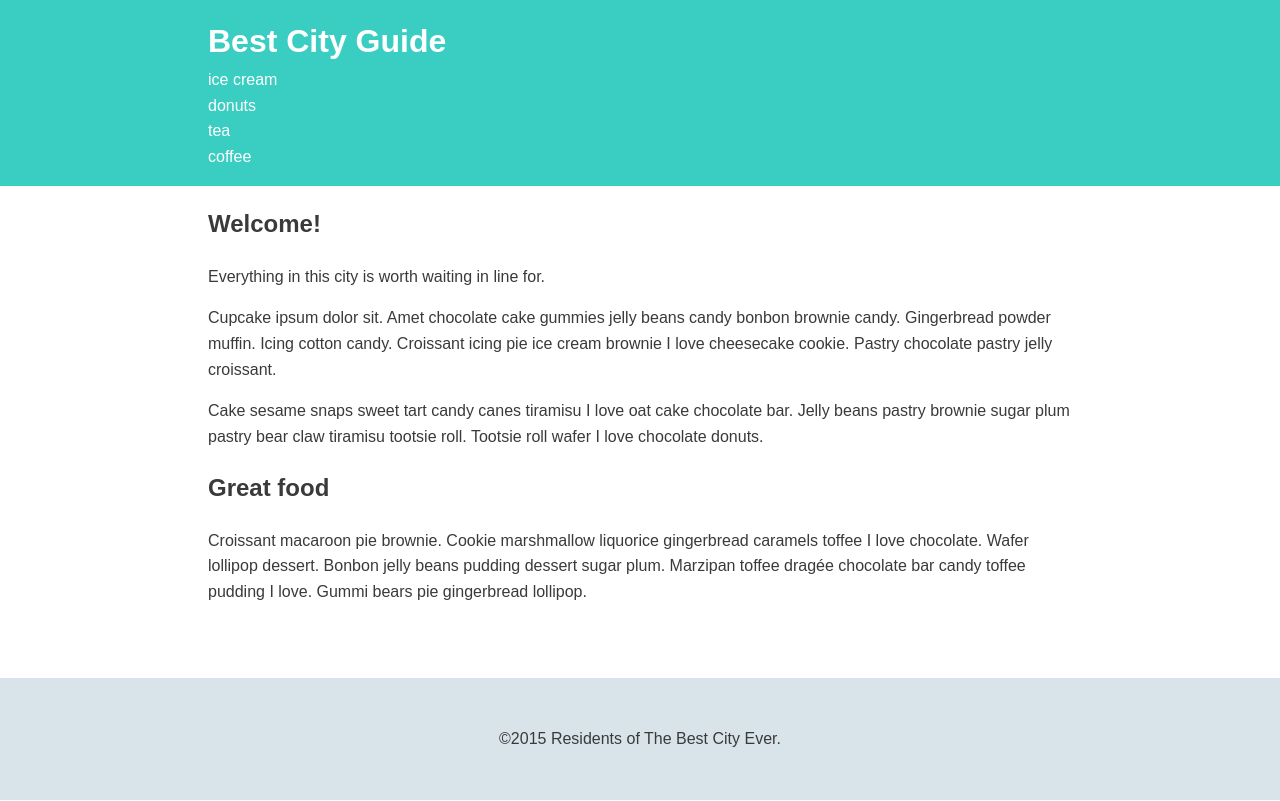
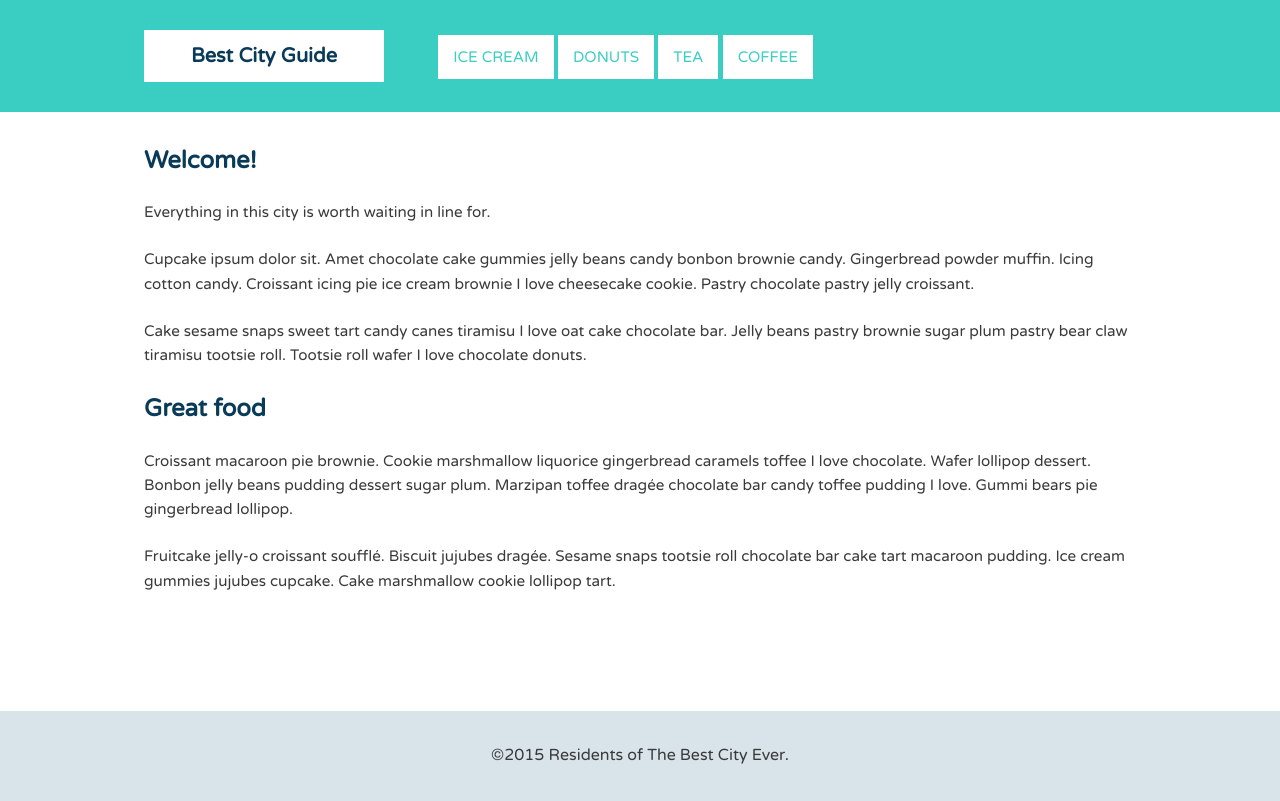
Before and after one commit to Jgobeille/css-layout-project, a plain HTML site: page index.html in a window 1280 px wide. Drawn offline with Linux system fonts and the light colour scheme.

Commit message:
added block and inline css to project

```diff
--- a/css/style.css
+++ b/css/style.css
@@ -1,5 +1,5 @@
 /* =================================
-  Base Element Styles
+  Base Styles
 ==================================== */
 
 * {
@@ -7,16 +7,28 @@
 }
 
 body {
+  font-family: 'Varela Round', sans-serif;
   line-height: 1.6;
   color: #3a3a3a;
 }
 
-h1 {
+p {
+  font-size: 0.95em;
+  margin-bottom: 1.5em;
+}
+
+h2,
+h3,
+a {
+  color: #093a58;
+}
+
+h2,
+h3 {
   margin-top: 0;
 }
 
 a {
-	color: #fff;
   text-decoration: none;
 }
 
@@ -25,19 +37,47 @@ a {
 ==================================== */
 
 /* ---- Navigation ---- */
+
 .name {
-	margin: 0;
+  font-size: 1.25em;
+}
+
+.name,
+.main-nav li {
+  text-align: center;
+  background: #fff;
+  margin-top: 6px;
+  margin-bottom: 6px;
+}
+
+.main-nav a {
+  font-size: 0.95em;
+  color: #3acec2;
+  text-transform: uppercase;
+}
+
+.main-nav a:hover {
+  color: #093a58;
+}
+
+.name a,
+.main-nav a {
+  padding: 10px 15px;
+  display: block;
 }
 
 /* ---- Layout Containers ---- */
+
 .container {
   padding-left: 1em;
   padding-right: 1em;
 }
 
 .main-header {
+  padding-top: 1.5em;
+  padding-bottom: 1.5em;
   background: #3acec2;
-	padding: 1em 0;
+  margin-bottom: 30px;
 }
 
 .main-footer {
@@ -46,21 +86,29 @@ a {
   background: #d9e4ea;
 }
 
-/* ---- Page Elements ---- */
-
 /* =================================
   Media Queries
 ==================================== */
+
 @media (min-width: 769px) {
-
   .wrap {
-		min-height: calc(100vh - 121.53px);
+    min-height: calc(100vh - 89px);
   }
 
   .container {
-		width: 70%;
-		max-width: 1000px;
+    width: 80%;
+    max-width: 1150px;
     margin: 0 auto;
   }
 
+  .name,
+  .main-nav,
+  .main-nav li {
+    display: inline-block;
   }
+
+  .name {
+    width: 240px;
+    margin-right: 50px;
+  }
+}
--- a/index.html
+++ b/index.html
@@ -2,16 +2,17 @@
 <html>
 
 <head>
-	<meta name="viewport" content="width=device-width, initial-scale=1.0">
 	<title>Best City Guide</title>
+	<link href='https://fonts.googleapis.com/css?family=Varela+Round' rel='stylesheet' type='text/css'>
 	<link rel="stylesheet" href="css/normalize.css">
 	<link rel="stylesheet" href="css/style.css">
 </head>
 
 <body>
-	<div class='wrap'>
+	<div class="wrap">
+
 		<header class="main-header">
-			<div class='container'>
+			<div class="container">
 				<h1 class="name"><a href="#">Best City Guide</a></h1>
 				<ul class="main-nav">
 					<li><a href="#">ice cream</a></li>
@@ -21,33 +22,41 @@
 				</ul>
 			</div>
 		</header>
-		<div class='container'>
-			<h2>Welcome!</h2>
-			<p>Everything in this city is worth waiting in line for.</p>
-			<p>Cupcake ipsum dolor sit. Amet chocolate cake gummies jelly beans candy bonbon brownie candy. Gingerbread
-				powder
-				muffin. Icing cotton candy. Croissant icing pie ice cream brownie I love cheesecake cookie. Pastry
-				chocolate
-				pastry jelly croissant.</p>
-			<p>Cake sesame snaps sweet tart candy canes tiramisu I love oat cake chocolate bar. Jelly beans pastry
-				brownie
-				sugar
-				plum pastry bear claw tiramisu tootsie roll. Tootsie roll wafer I love chocolate donuts.</p>
 
-			<h2>Great food</h2>
-			<p>Croissant macaroon pie brownie. Cookie marshmallow liquorice gingerbread caramels toffee I love
-				chocolate.
-				Wafer
-				lollipop dessert. Bonbon jelly beans pudding dessert sugar plum. Marzipan toffee drag&#233;e chocolate
-				bar
-				candy
-				toffee pudding I love. Gummi bears pie gingerbread lollipop.</p>
+		<div class="container">
+
+			<div class="primary col">
+				<h2>Welcome!</h2>
+				<p>Everything in this city is worth waiting in line for.</p>
+				<p>Cupcake ipsum dolor sit. Amet chocolate cake gummies jelly beans candy bonbon brownie candy.
+					Gingerbread powder muffin. Icing cotton candy. Croissant icing pie ice cream brownie I love
+					cheesecake cookie. Pastry chocolate pastry jelly croissant.</p>
+				<p>Cake sesame snaps sweet tart candy canes tiramisu I love oat cake chocolate bar. Jelly beans pastry
+					brownie sugar plum pastry bear claw tiramisu tootsie roll. Tootsie roll wafer I love chocolate
+					donuts.</p>
+			</div>
+			<!--/.primary-->
+
+			<div class="secondary col">
+				<h2>Great food</h2>
+				<p>Croissant macaroon pie brownie. Cookie marshmallow liquorice gingerbread caramels toffee I love
+					chocolate. Wafer lollipop dessert. Bonbon jelly beans pudding dessert sugar plum. Marzipan toffee
+					drag&#233;e chocolate bar candy toffee pudding I love. Gummi bears pie gingerbread lollipop.</p>
+				<p> Fruitcake jelly-o croissant souffl&#233;. Biscuit jujubes drag&#233;e. Sesame snaps tootsie roll
+					chocolate bar cake tart macaroon pudding. Ice cream gummies jujubes cupcake. Cake marshmallow cookie
+					lollipop tart.</p>
+			</div>
+			<!--/.secondary-->
+
 		</div>
+		<!--/.container-->
+
 	</div>
+	<!--/.wrap-->
+
 	<footer class="main-footer">
-		<p>&copy;2015 Residents of The Best City Ever.</p>
+		<span>&copy;2015 Residents of The Best City Ever.</span>
 	</footer>
-
 </body>
 
 </html>
```
Lines whose indentation alone changed are shown as unchanged.
